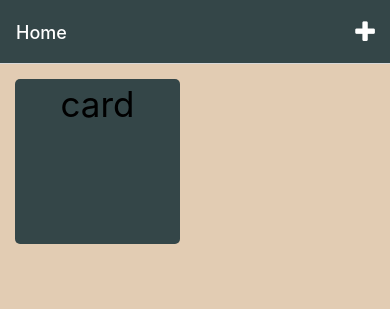
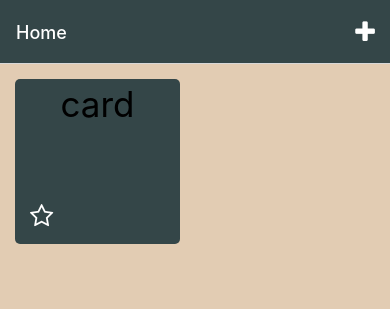
Before and after one commit to marker6275/Note-To-Self-App, a React Native app: screen / in a window 390 px wide. Shown: the top 309 px of the page. Built offline with nearby package versions, Linux system fonts and the light colour scheme; what expo-linking would draw is missing.

Commit message:
fixed homescreen formatting + added favorites icon to cards

```diff
--- a/components/Card.tsx
+++ b/components/Card.tsx
@@ -1,12 +1,32 @@
-import { StyleSheet, Dimensions, TouchableOpacity } from 'react-native';
-import { View, Text} from './Themed'
+import { StyleSheet, Dimensions, TouchableOpacity, Pressable } from 'react-native';
+import { useState } from 'react';
+import { View, Text } from './Themed'
+import { FontAwesome } from '@expo/vector-icons';
 
 export default function Card(props: any) {
+    const [icon, setIcon] = useState("star-o");
+
+    function changeIcon() {
+        icon === "star-o" ? setIcon("star") : setIcon("star-o");
+    }
+
     return(
         <TouchableOpacity onPress={props.onPress} style={styles.card}>
             <Text style={styles.text}>
                 {props.text}
             </Text>
+            <Pressable
+              onPress={changeIcon}
+              style={({ pressed }) => ({
+                opacity: pressed ? 0.5 : 1,
+              })}>
+              <FontAwesome
+                name={icon}
+                size={25}
+                color={'white'}
+                style={styles.star}
+              />
+            </Pressable>
         </TouchableOpacity>
     )
 }
@@ -18,6 +38,7 @@ const styles = StyleSheet.create({
         backgroundColor: '#344648',
         margin: 15,
         borderRadius: 5,
+        display: 'flex'
     },
     text: {
         flex: 1,
@@ -29,4 +50,7 @@ const styles = StyleSheet.create({
         fontSize: 35,
         alignContent: 'center'
     },
+    star: {
+        margin: 15,
+    }
 })
--- a/screens/Homescreen.tsx
+++ b/screens/Homescreen.tsx
@@ -53,7 +53,8 @@ React.useLayoutEffect(() => {
 }, [cards.length])
 
   return (
-    <ScrollView style={styles.container}>
+    <ScrollView style={styles.scroll}>
+      <View style={styles.container}>
       {cards.map((c) => {
         return (
           <View key={c.id} style={styles.view}>
@@ -61,16 +62,21 @@ React.useLayoutEffect(() => {
           </View>
         );
       })}
+      </View>
     </ScrollView>
   );
 }
 
 const styles = StyleSheet.create({
   container: {
-    // flex: 1,
     backgroundColor: '#E2CCB3',
+    flexWrap: 'wrap',
     display: 'flex',
     flexDirection: 'row'
+  },
+  scroll: {
+    flex: 1,
+    backgroundColor: '#E2CCB3',
   },
   title: {
     fontSize: 20,
```
